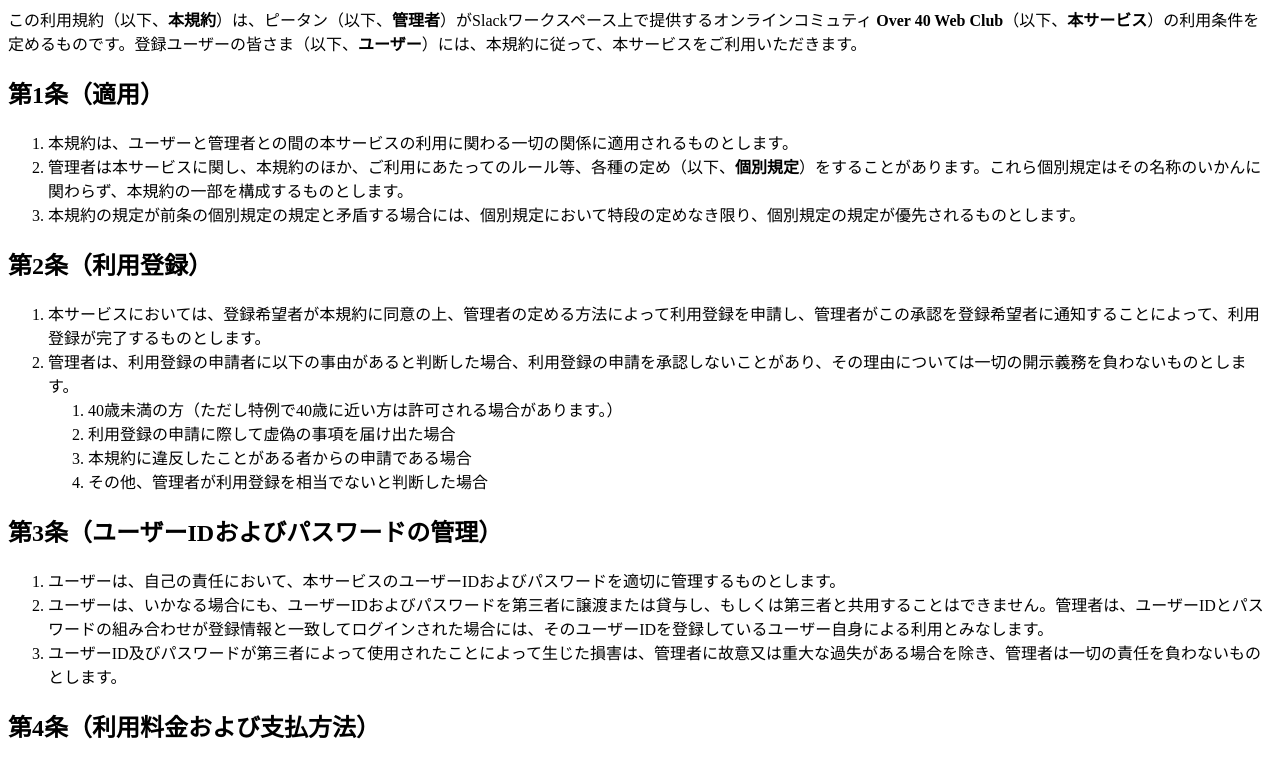
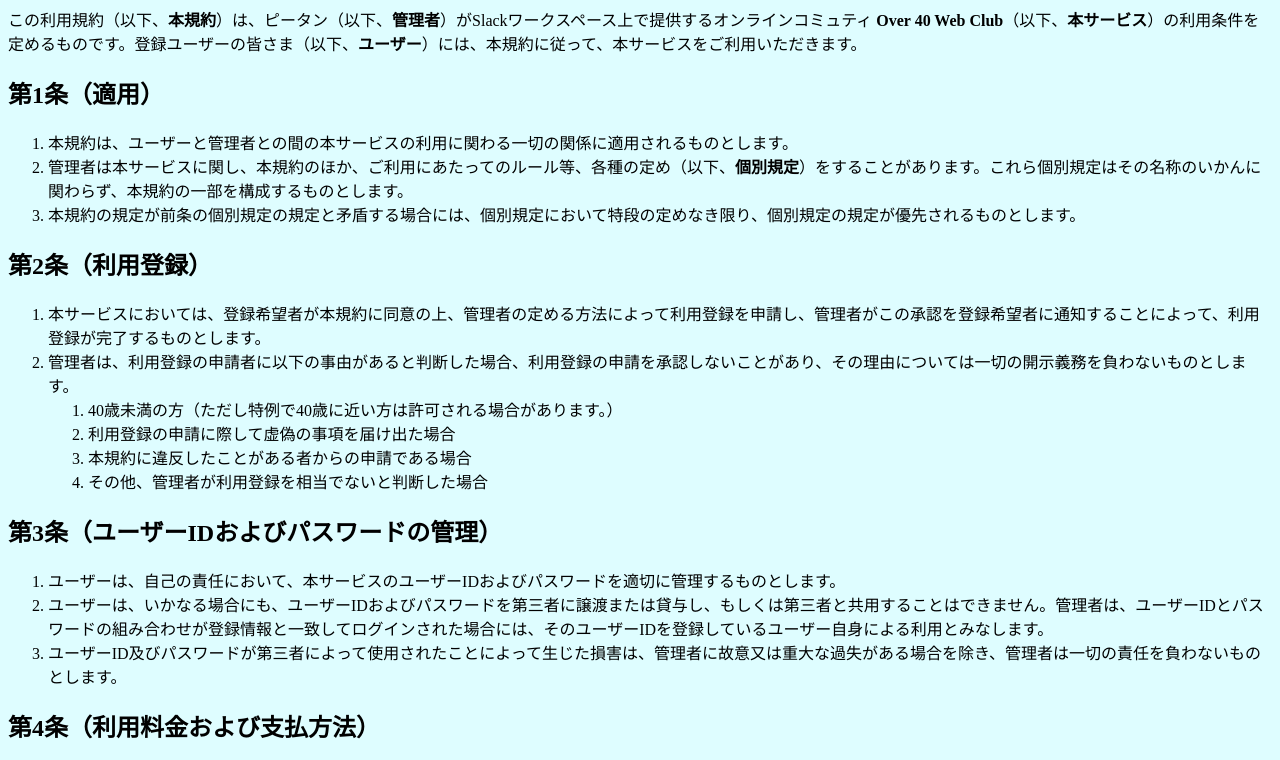
Before and after one commit to sonho463/over40webclub-tos, a plain HTML site: page index.html in a window 1280 px wide. Shown: the part 408-1168 px from the top of the page. Drawn offline with Linux system fonts and the light colour scheme.

Commit message:
背景色追加（プルリクエストの練習）

```diff
--- a/index.html
+++ b/index.html
@@ -5,6 +5,11 @@
     <meta name="viewport" content="width=device-width, initial-scale=1.0" />
     <title>利用規約 - Over 40 Web Club</title>
     <link rel="shortcut icon" href="./img/favicon.png" type="image/x-icon">
+    <style>
+      body {
+        background: rgb(222, 253, 255);
+      }
+    </style>
   </head>
   <body>
     <a href="https://over40webclub.netlify.app/"
```
